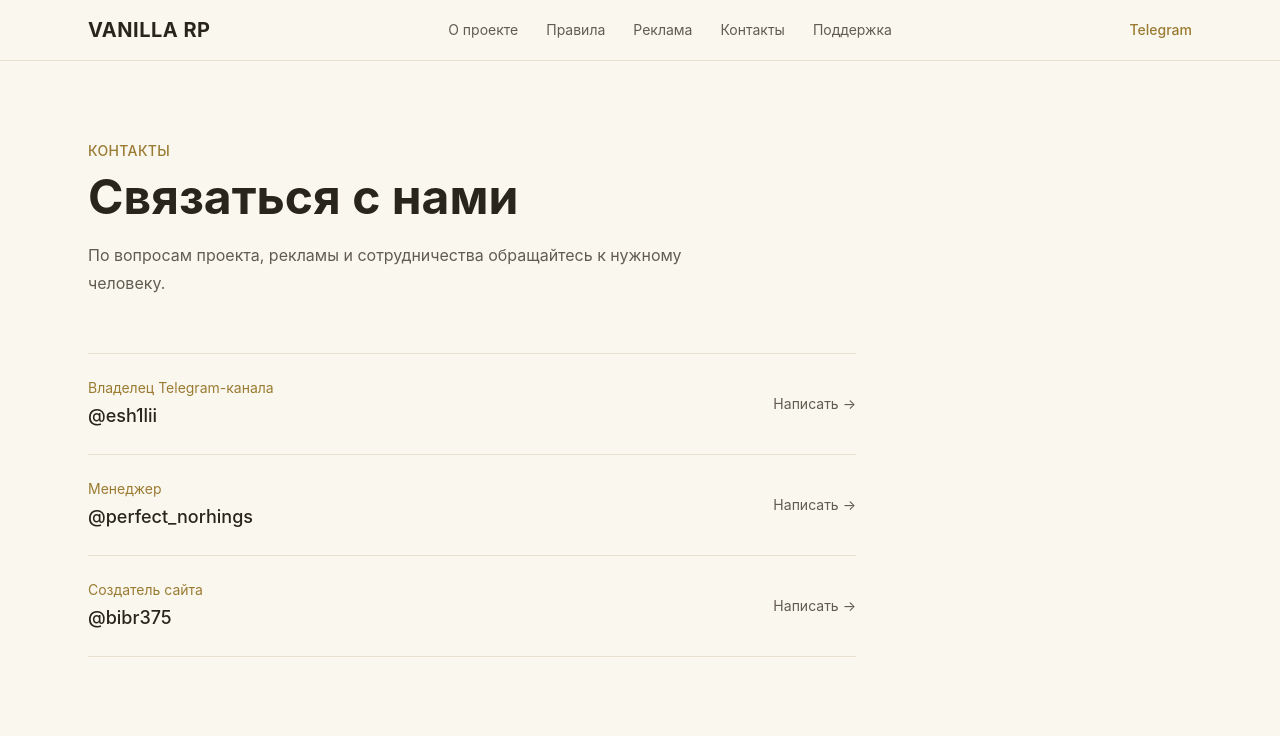
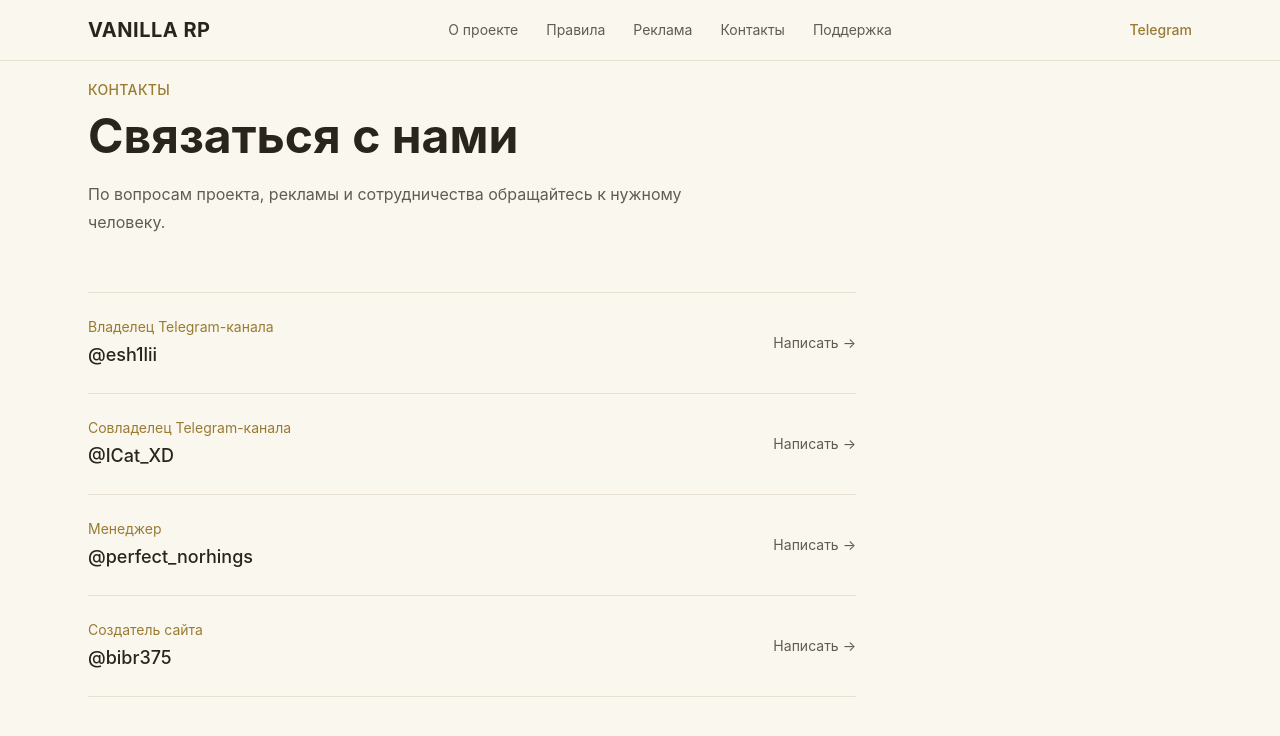
Before and after one commit to alikhan-ctrl/vanilla-rp, a React (Vite) app: page /contacts in a window 1280 px wide. Shown: the top 736 px of the page. Built offline with nearby package versions, Linux system fonts and the light colour scheme.

Commit message:
Update header and contacts

```diff
--- a/src/components/ContactsSection.jsx
+++ b/src/components/ContactsSection.jsx
@@ -1,4 +1,4 @@
-import React from 'react'
+import React from "react";
 
 function ContactsSection() {
   return (
@@ -23,9 +23,26 @@ function ContactsSection() {
         <div className="mt-12 max-w-3xl divide-y divide-[#e8e1d2] border-y border-[#e8e1d2] sm:mt-14">
 
           {[
-            ["Владелец Telegram-канала", "@esh1lii", "https://t.me/esh1lii"],
-            ["Менеджер", "@perfect_norhings", "https://t.me/perfect_norhings"],
-            ["Создатель сайта", "@bibr375", "https://t.me/bibr375"],
+            [
+              "Владелец Telegram-канала",
+              "@esh1lii",
+              "https://t.me/esh1lii",
+            ],
+            [
+              "Совладелец Telegram-канала",
+              "@ICat_XD",
+              "https://t.me/ICat_XD",
+            ],
+            [
+              "Менеджер",
+              "@perfect_norhings",
+              "https://t.me/perfect_norhings",
+            ],
+            [
+              "Создатель сайта",
+              "@bibr375",
+              "https://t.me/bibr375",
+            ],
           ].map(([role, username, link]) => (
             <a
               key={username}
--- a/src/components/Header.jsx
+++ b/src/components/Header.jsx
@@ -3,7 +3,7 @@ import { Link } from "react-router-dom";
 
 function Header() {
   return (
-    <header className="border-b border-[#e8e1d2] bg-[#faf7ef]">
+    <header className="fixed top-0 left-0 z-50 w-full border-b border-[#e8e1d2] bg-[#faf7ef]">
       <div className="mx-auto flex w-full max-w-6xl items-center justify-between px-5 py-4 sm:px-6">
 
         {/* Логотип */}
```
